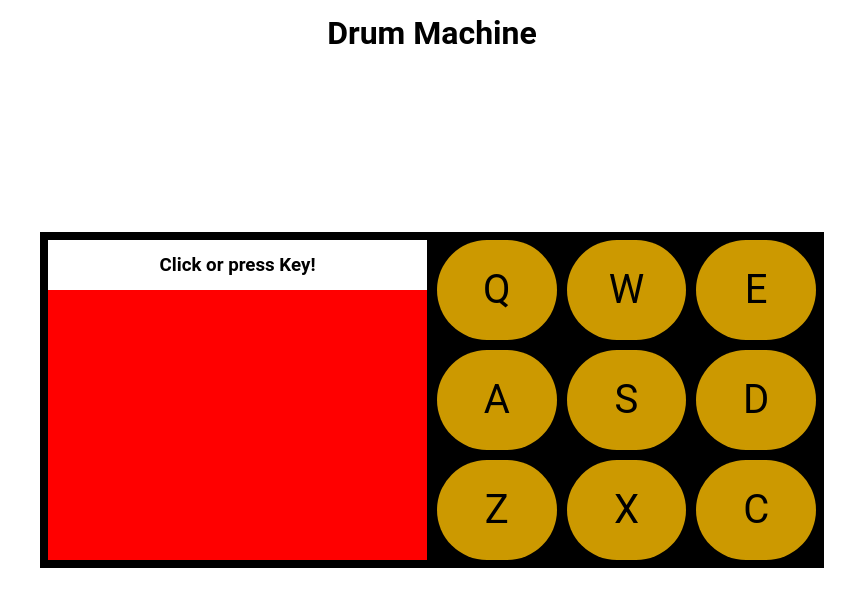
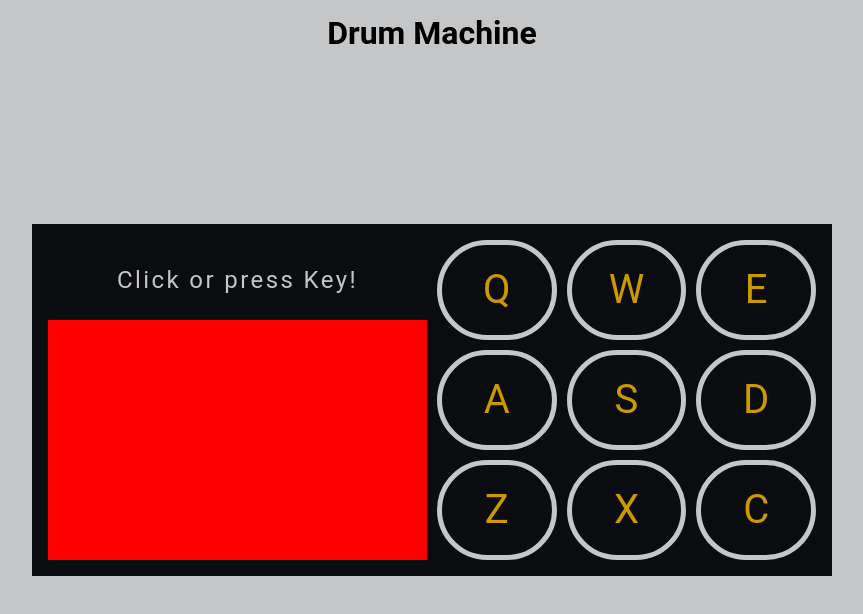
Before and after one commit to raythompsonwebdev/fcc-react-drum-machine, a plain HTML site: page index-func.html in a window 1280 px wide. Shown: the whole page, without its empty margins (208-1071 px from the left). Drawn offline with nearby package versions, Linux system fonts and the light colour scheme.

Commit message:
css update

```diff
--- a/index-func.html
+++ b/index-func.html
@@ -162,7 +162,7 @@
 
           <section id="drum-machine">
             <InstDisplay display={display} />
-            {data.map((item, key) =>
+            {props.data.map((item, key) =>
                 <DrumPad
                   id={item.id}
                   src={item.url}
@@ -179,7 +179,7 @@
       }
 
 
-      ReactDOM.render(<DrumpadDisplay />, document.getElementById("root"));
+      ReactDOM.render(<DrumpadDisplay data={data}/>, document.getElementById("root"));
     </script>
     <script src="https://cdn.freecodecamp.org/testable-projects-fcc/v1/bundle.js"></script>
   </body>
--- a/index.css
+++ b/index.css
@@ -1,13 +1,14 @@
 body{
   font-style: normal;
   font-family: 'Roboto', sans-serif;
+  background-color:#c5c6c7;
 }
 
 #drum-machine{
   width:60%;
   display:block;
   margin:auto;
-  background-color:#000;
+  background-color:#0B0C10;
   position: fixed;
   top: 50%;
   left: 50%;
@@ -18,7 +19,7 @@ body{
   grid-template-columns: repeat(6, 1fr);
   grid-template-rows: repeat(3, auto);
   grid-auto-flow: dense;
-  padding:0.5em;
+  padding:1em;
 }
 
 h1{
@@ -33,38 +34,52 @@ h1{
   grid-row: 1 / span 3;
   grid-column: 1 / span 3;
   width:100%;
+  background-color:#1F2833;
+  display:flex;
+  align-content: center;
 
 }
 
 #display h1{
-  background-color:#fff;
+  background-color:#0B0C10;
+  width:100%;
+  height:80px;
+  line-height:80px;
+  font-size:1.5em;
+  letter-spacing:0.1em;
+  color:#c5c6c7;
+  font-weight:normal;
+
 }
 
 .drum-pad{
   width:100%;
   height: 100px;
-  line-height:100px;
-  background-color:#c90;
+  line-height:90px;
+  background-color:#0B0C10;
   text-align:center;
   font-size:2.5em;
   border-radius: 50px;
-
+  border:5px solid #c5c6c7;
+  box-sizing: border-box;
+  color:#c90;
 }
 
 .drum-pad:hover{
   cursor:pointer;
-  background-color:#fff;
+  background-color:#c90;
+  color:#0B0C10;
 }
 
 .playing {
   transform: scale(1.1);
-  border-color: #ffc600;
-  box-shadow: 0 0 1rem #ffc600;
+  border-color: #45a29e;
+  box-shadow: 0 0 1rem #45a29e;
 }
 
 @keyframes clickplay {
   0%   {transform: scale(0);}
-  50%  {transform: scale(1.1); background-color:#fff; }
+  50%  {transform: scale(1.1); background-color:#45a29e; }
   100% {transform: scale(1); }
 }
 
@@ -73,7 +88,3 @@ h1{
   animation-duration: 0.5s;
   border:none;
 }
-
-.clickplay:active{
-  background-color:#fff;
-}
```
Also changed, not shown: index-class.html (+18 -21 lines).
